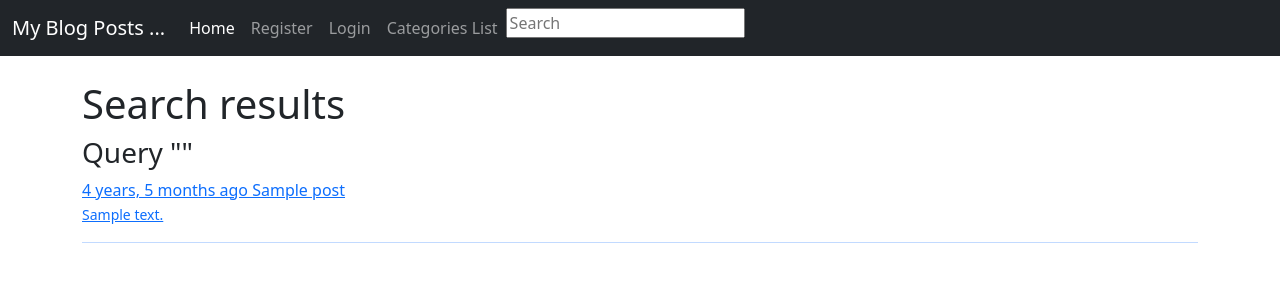
After one commit to Harmonica-Men/simple-blog, a Django app: page /search/ in a window 1280 px wide. The commit adds this page. Shown: the top 300 px of the page. Run offline with Django 5.2, Linux system fonts and the light colour scheme; tables that the repository leaves empty hold one stand-in row (values such as "Sample post"); some libraries are stand-ins or nearby versions.

Commit message:
fix search query bug

```diff
--- a/blogger/templates/base.html
+++ b/blogger/templates/base.html
@@ -101,10 +101,18 @@
               <!-- <li class="nav-item">
                 <a class="nav-link disabled" href="#" tabindex="-1" aria-disabled="true">Disabled</a>
               </li> -->
-              <form class="d-flex">
-                <input class="form-control me-2" type="search" placeholder="Search" aria-label="Search">
-                <button class="btn btn-outline-success" type="submit">Search</button>
+              <div class="d-flex">
+                <form method="get" action="{% url 'search' %}">
+                  <div class="control has-icons-left">
+                      <input class="input is-rounded" name="query" type="text" placeholder="Search">
+                      <span class="icon is-left">
+                          <i class="fa fa-search"></i>
+                      </span>
+                  </div>
               </form>
+
+
+              </div>
               {% if user.is_authenticated %}
                 {% if user.profile.id %}
 
--- /dev/null
+++ b/blogger/templates/search.html
@@ -0,0 +1,31 @@
+{% extends 'base.html' %}
+
+{% block title %}Search | {% endblock %}
+
+{% block content %}
+    <h1>Search results</h1>
+    <h3>Query "{{ query }}"</h3>
+
+
+{% for post in posts %}
+
+    <a href="{% url 'article-detail' post.pk %}">
+        <div medium>
+            {{ post.created_at|timesince }} ago
+            {{ post.title }}
+        </div>
+
+        <small>
+        {{ post.body|slice:":20" }}{% if post.body|length > 20 %}...{% endif %}
+        </small>
+<hr>
+        <!-- <p>{{ post.body }}</p> -->
+    </a>
+
+{% empty %}
+<small>
+    <p>No result for the given query...</p>
+</small>
+{% endfor %}
+
+{% endblock %}
--- a/blogger/urls.py
+++ b/blogger/urls.py
@@ -1,5 +1,5 @@
 from django.urls import path, include
-from .views import FrontpageView, BlogPostDetailView, AddPostView, UpdatePostView, DeletePostView, AddCategoryView, CategoryView, CategoryListView, LikeView, AddCommentView
+from .views import FrontpageView, BlogPostDetailView, AddPostView, UpdatePostView, DeletePostView, AddCategoryView, CategoryView, CategoryListView, LikeView, AddCommentView, SearchView
 
 urlpatterns = [
     path('', FrontpageView.as_view(), name= 'frontpage'),
@@ -12,6 +12,8 @@ urlpatterns = [
     path('category_list/', CategoryListView, name='category-list'),
     path('like/<int:pk>', LikeView, name='like_post'),
     path('article/<int:pk>/comment/', AddCommentView.as_view(), name= 'add_comment'),
+    path('search/', SearchView.as_view(), name='search'),
+
 
     # path('<int:pk>/', include('members.urls')),
 ]
--- a/blogger/views.py
+++ b/blogger/views.py
@@ -5,6 +5,8 @@ from django.views import View
 from .models import Post, Category, Comment
 from .forms import PostForm, CommentForm
 from django.urls import reverse_lazy, reverse
+from django.db.models import Q
+
 
 def LikeView(request, pk):
     post = get_object_or_404(Post, id=request.POST.get('post_id'))
@@ -93,32 +95,6 @@ class AddCommentView(CreateView):
         form.instance.post_id = self.kwargs['pk']
         return super().form_valid(form)
 
-# class AddCommentView(CreateView):
-#     model = Comment
-#     form_class = CommentForm
-#     template_name = 'add_comment.html'
-
-#     def form_invalid(self, form):
-#         form.instance.post_id = self.kwargs['pk']
-
-#         return super().form_valid(form)
-
-#     success_url = reverse_lazy('frontpage')
-
-# class AddCommentView(View):
-#     def post(self, request, pk):
-#         post = get_object_or_404(Post, pk=pk)
-#         form = CommentForm(request.POST)
-#         if form.is_valid():
-#             comment = form.save(commit=False)
-#             comment.post = post
-#             comment.save()
-#             return redirect('article-detail', pk=post.pk)
-#         return redirect('article-detail', pk=post.pk)
-
-#     def get(self, request, pk):
-#         return redirect('article-detail', pk=pk)
-
 
 class UpdatePostView(UpdateView):
     model = Post
@@ -137,3 +113,18 @@ class AddCategoryView(CreateView):
     template_name = 'add_category.html'
     fields = '__all__'
     #fields = ('title', 'title_tag', 'body'  )
+
+
+class SearchView(View):
+    template_name = 'search.html'
+
+    def get(self, request):
+        query = request.GET.get('query', '')
+        posts = Post.objects.filter(status=Post.ACTIVE).filter(
+            Q(title__icontains=query) | Q(intro__icontains=query) | Q(body__icontains=query)
+        )
+        context = {
+            'posts': posts,
+            'query': query,
+        }
+        return render(request, self.template_name, context)
--- a/members/templates/registration/register.html
+++ b/members/templates/registration/register.html
@@ -12,7 +12,7 @@
     <form method="POST">
         {% csrf_token %}
         {{ form.as_p }}
-        <button class="btn btn-secondary">Update</button>
+        <button class="btn btn-secondary">Register</button>
     </form>
 </div>
 <hr>
```
